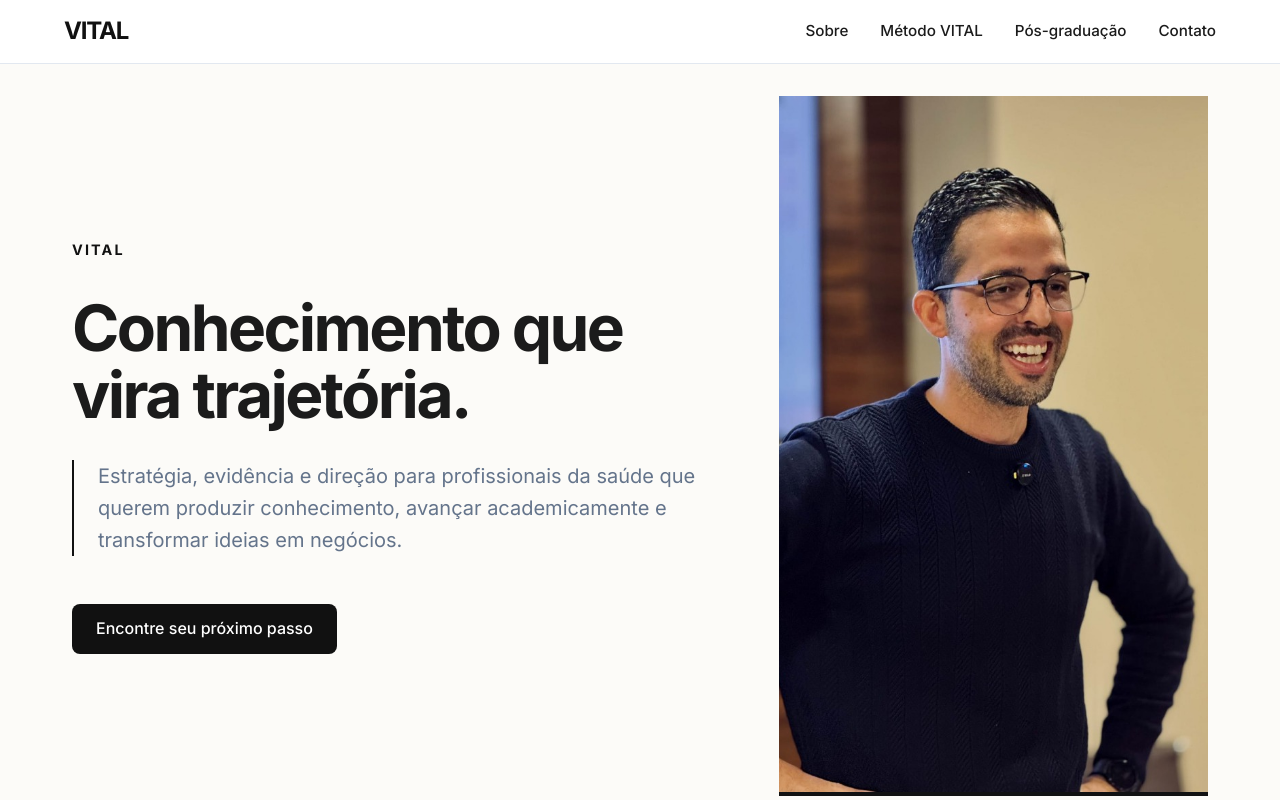
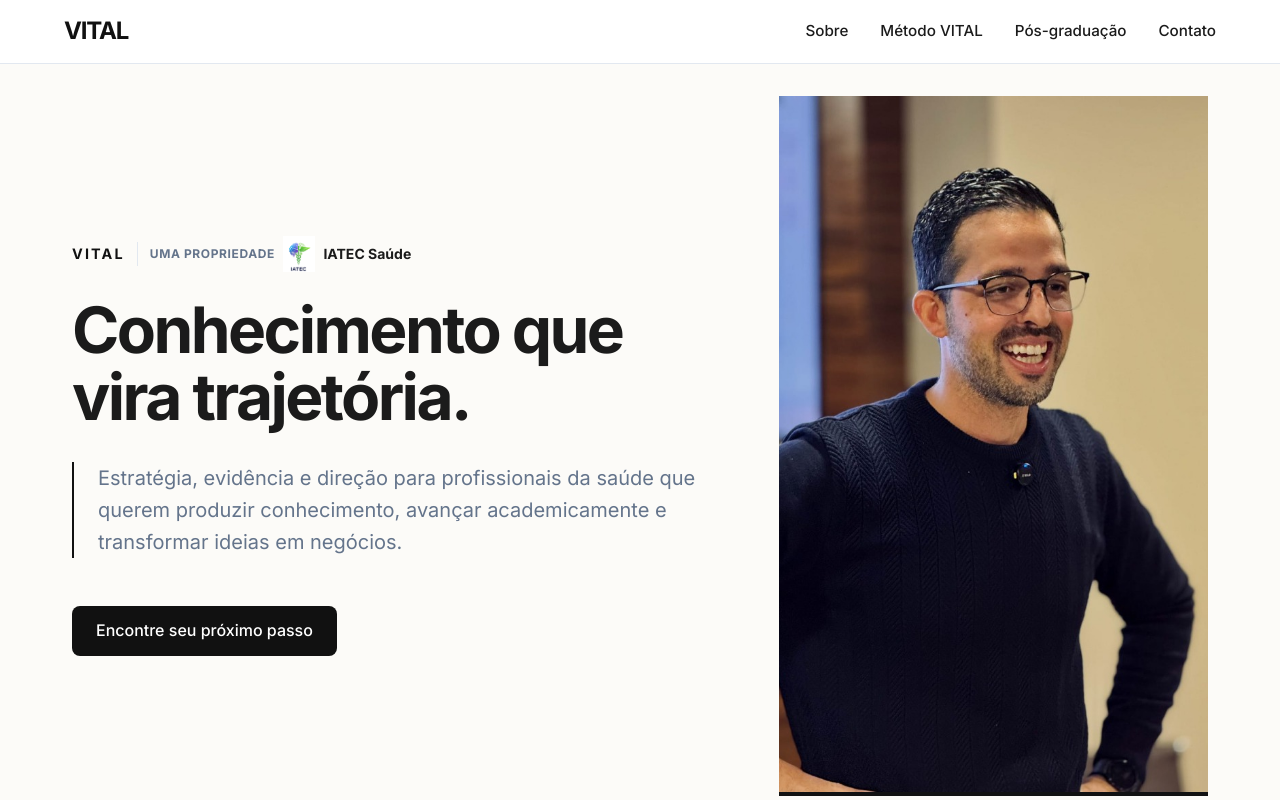
Before and after one commit to giovani-source/vital, a Next.js app: page / in a window 1280 px wide. Shown: the top 800 px of the page. Built offline with nearby package versions, Linux system fonts and the light colour scheme.

Commit message:
feat: add IATEC logo to hero section

```diff
--- a/src/app/page.tsx
+++ b/src/app/page.tsx
@@ -65,7 +65,15 @@ export default function Home() {
             animate="visible"
             variants={staggerContainer}
           >
-            <motion.span className={styles.brand} variants={fadeUp}>VITAL</motion.span>
+            <motion.div variants={fadeUp} style={{ display: 'flex', alignItems: 'center', gap: '0.75rem', marginBottom: '1.5rem', flexWrap: 'wrap' }}>
+              <span className={styles.brand} style={{ margin: 0 }}>VITAL</span>
+              <span style={{ width: '1px', height: '24px', backgroundColor: 'var(--border)' }}></span>
+              <div style={{ display: 'flex', alignItems: 'center', gap: '0.5rem' }}>
+                <span style={{ color: 'var(--muted-foreground)', fontSize: '0.75rem', textTransform: 'uppercase', letterSpacing: '0.05em', fontWeight: 'bold' }}>Uma propriedade</span>
+                <img src="/iatec-logo.png" alt="IATEC Saúde" style={{ height: '36px', objectFit: 'contain' }} />
+                <span style={{ color: 'var(--foreground)', fontSize: '0.875rem', fontWeight: 'bold' }}>IATEC Saúde</span>
+              </div>
+            </motion.div>
             <motion.h1 className={`text-h1 ${styles.title}`} variants={fadeUp}>
               Conhecimento que vira trajetória.
             </motion.h1>
```
Also changed, not shown: public/iatec-logo.png (added).
